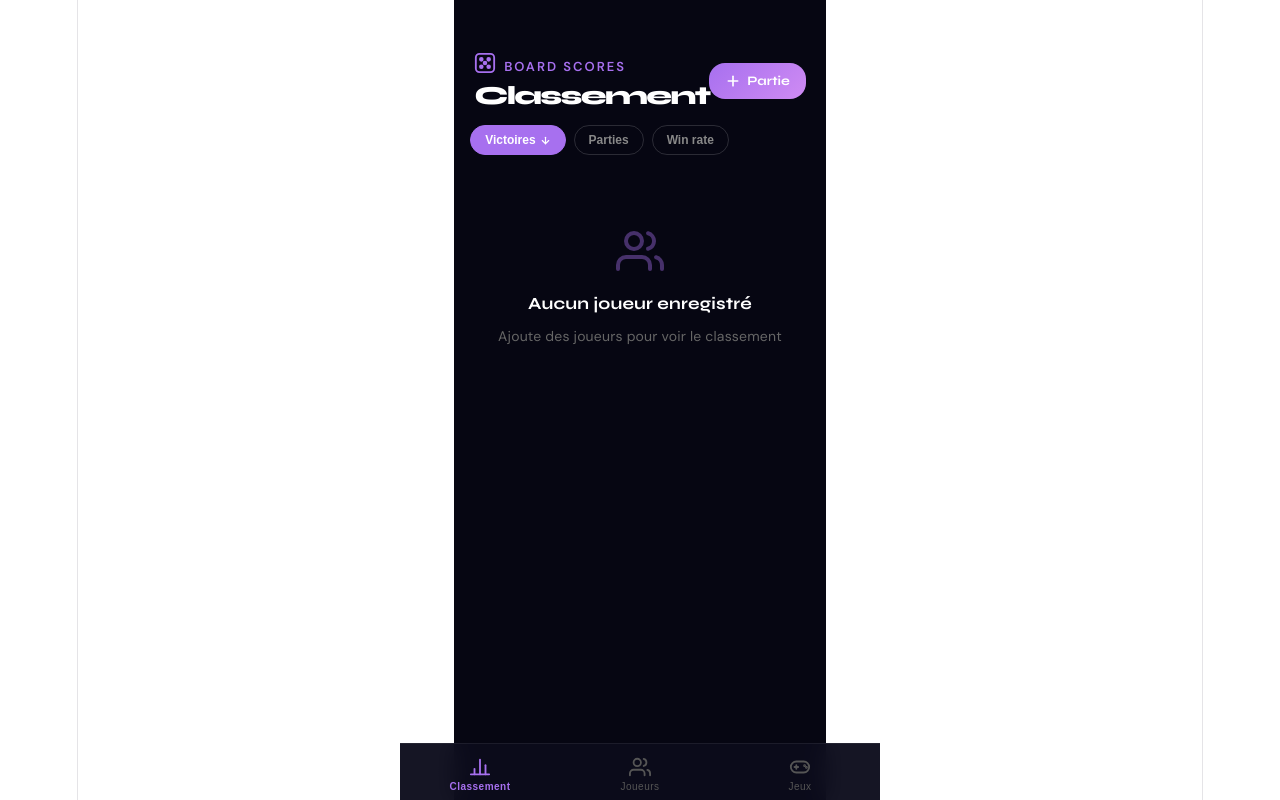
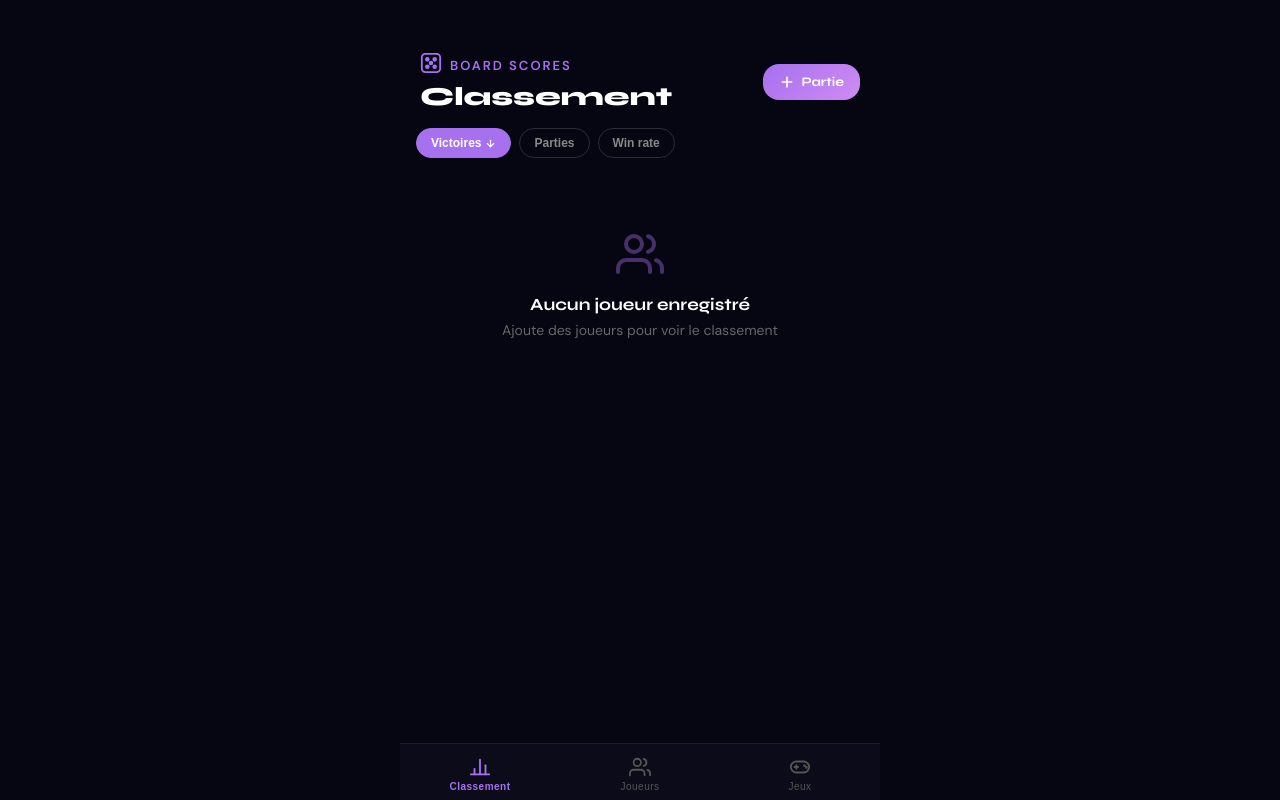
Before and after one commit to Noix2CaJoU/ScoreGame, a React (Vite) app: page / in a window 1280 px wide. Built offline with nearby package versions, Linux system fonts and the light colour scheme.

Commit message:
fix layout et localStorage

```diff
--- a/index.html
+++ b/index.html
@@ -1,10 +1,14 @@
 <!doctype html>
-<html lang="en">
+<html lang="fr">
   <head>
     <meta charset="UTF-8" />
-    <link rel="icon" type="image/svg+xml" href="/favicon.svg" />
-    <meta name="viewport" content="width=device-width, initial-scale=1.0" />
-    <title>scoregame</title>
+    <meta name="viewport" content="width=device-width, initial-scale=1.0, viewport-fit=cover" />
+    <meta name="theme-color" content="#060612" />
+    <meta name="apple-mobile-web-app-capable" content="yes" />
+    <meta name="apple-mobile-web-app-status-bar-style" content="black-translucent" />
+    <link rel="icon" type="image/png" href="/ScoreGame/icon-192.png" />
+    <link rel="apple-touch-icon" href="/ScoreGame/icon-192.png" />
+    <title>ScoreGame</title>
   </head>
   <body>
     <div id="root"></div>
--- a/src/App.jsx
+++ b/src/App.jsx
@@ -3,14 +3,14 @@ import { useState, useEffect, useCallback } from "react";
 // ─── STORAGE HELPERS ────────────────────────────────────────────────────────
 const KEYS = { players: "bg_players", games: "bg_games", matches: "bg_matches" };
 
-async function load(key) {
+function load(key) {
   try {
-    const r = await window.storage.get(key, true);
-    return r ? JSON.parse(r.value) : null;
+    const v = localStorage.getItem(key);
+    return v ? JSON.parse(v) : null;
   } catch { return null; }
 }
-async function save(key, val) {
-  try { await window.storage.set(key, JSON.stringify(val), true); } catch {}
+function save(key, val) {
+  try { localStorage.setItem(key, JSON.stringify(val)); } catch {}
 }
 
 // ─── ICONS ──────────────────────────────────────────────────────────────────
@@ -123,13 +123,10 @@ export default function App() {
   const [sortDir, setSortDir] = useState("desc");
 
   useEffect(() => {
-    (async () => {
-      const [p,g,m] = await Promise.all([load(KEYS.players),load(KEYS.games),load(KEYS.matches)]);
-      setPlayers(p || []);
-      setGames(g || []);
-      setMatches(m || []);
-      setLoading(false);
-    })();
+    setPlayers(load(KEYS.players) || []);
+    setGames(load(KEYS.games) || []);
+    setMatches(load(KEYS.matches) || []);
+    setLoading(false);
   }, []);
 
   const addPlayer = (name) => {
--- a/src/index.css
+++ b/src/index.css
@@ -1,111 +1,16 @@
-:root {
-  --text: #6b6375;
-  --text-h: #08060d;
-  --bg: #fff;
-  --border: #e5e4e7;
-  --code-bg: #f4f3ec;
-  --accent: #aa3bff;
-  --accent-bg: rgba(170, 59, 255, 0.1);
-  --accent-border: rgba(170, 59, 255, 0.5);
-  --social-bg: rgba(244, 243, 236, 0.5);
-  --shadow:
-    rgba(0, 0, 0, 0.1) 0 10px 15px -3px, rgba(0, 0, 0, 0.05) 0 4px 6px -2px;
+*, *::before, *::after { box-sizing: border-box; margin: 0; padding: 0; }
 
-  --sans: system-ui, 'Segoe UI', Roboto, sans-serif;
-  --heading: system-ui, 'Segoe UI', Roboto, sans-serif;
-  --mono: ui-monospace, Consolas, monospace;
-
-  font: 18px/145% var(--sans);
-  letter-spacing: 0.18px;
-  color-scheme: light dark;
-  color: var(--text);
-  background: var(--bg);
-  font-synthesis: none;
-  text-rendering: optimizeLegibility;
-  -webkit-font-smoothing: antialiased;
-  -moz-osx-font-smoothing: grayscale;
-
-  @media (max-width: 1024px) {
-    font-size: 16px;
-  }
-}
-
-@media (prefers-color-scheme: dark) {
-  :root {
-    --text: #9ca3af;
-    --text-h: #f3f4f6;
-    --bg: #16171d;
-    --border: #2e303a;
-    --code-bg: #1f2028;
-    --accent: #c084fc;
-    --accent-bg: rgba(192, 132, 252, 0.15);
-    --accent-border: rgba(192, 132, 252, 0.5);
-    --social-bg: rgba(47, 48, 58, 0.5);
-    --shadow:
-      rgba(0, 0, 0, 0.4) 0 10px 15px -3px, rgba(0, 0, 0, 0.25) 0 4px 6px -2px;
-  }
-
-  #social .button-icon {
-    filter: invert(1) brightness(2);
-  }
+html, body, #root {
+  width: 100%;
+  height: 100%;
+  min-height: 100dvh;
+  background: #060612;
+  overflow-x: hidden;
 }
 
 body {
-  margin: 0;
+  padding-top: env(safe-area-inset-top);
+  padding-bottom: env(safe-area-inset-bottom);
+  padding-left: env(safe-area-inset-left);
+  padding-right: env(safe-area-inset-right);
 }
-
-#root {
-  width: 1126px;
-  max-width: 100%;
-  margin: 0 auto;
-  text-align: center;
-  border-inline: 1px solid var(--border);
-  min-height: 100svh;
-  display: flex;
-  flex-direction: column;
-  box-sizing: border-box;
-}
-
-h1,
-h2 {
-  font-family: var(--heading);
-  font-weight: 500;
-  color: var(--text-h);
-}
-
-h1 {
-  font-size: 56px;
-  letter-spacing: -1.68px;
-  margin: 32px 0;
-  @media (max-width: 1024px) {
-    font-size: 36px;
-    margin: 20px 0;
-  }
-}
-h2 {
-  font-size: 24px;
-  line-height: 118%;
-  letter-spacing: -0.24px;
-  margin: 0 0 8px;
-  @media (max-width: 1024px) {
-    font-size: 20px;
-  }
-}
-p {
-  margin: 0;
-}
-
-code,
-.counter {
-  font-family: var(--mono);
-  display: inline-flex;
-  border-radius: 4px;
-  color: var(--text-h);
-}
-
-code {
-  font-size: 15px;
-  line-height: 135%;
-  padding: 4px 8px;
-  background: var(--code-bg);
-}
```
